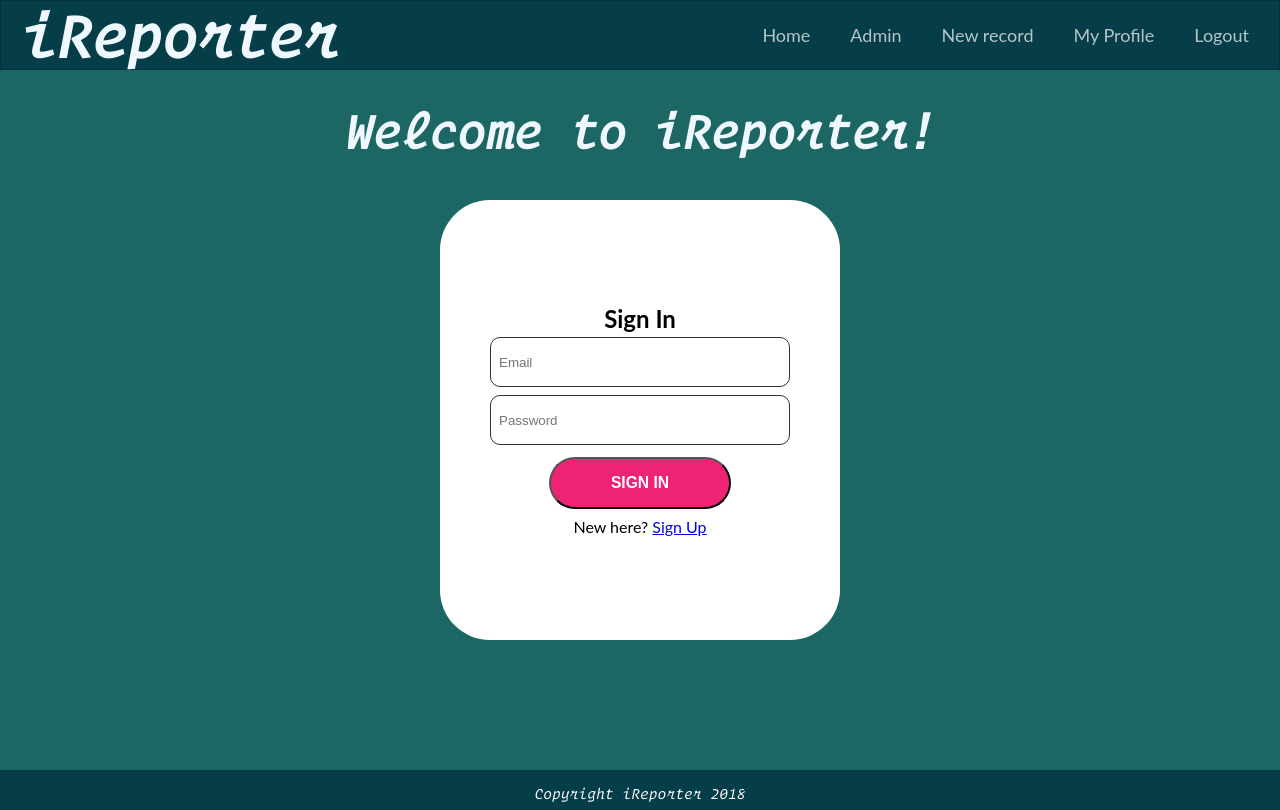
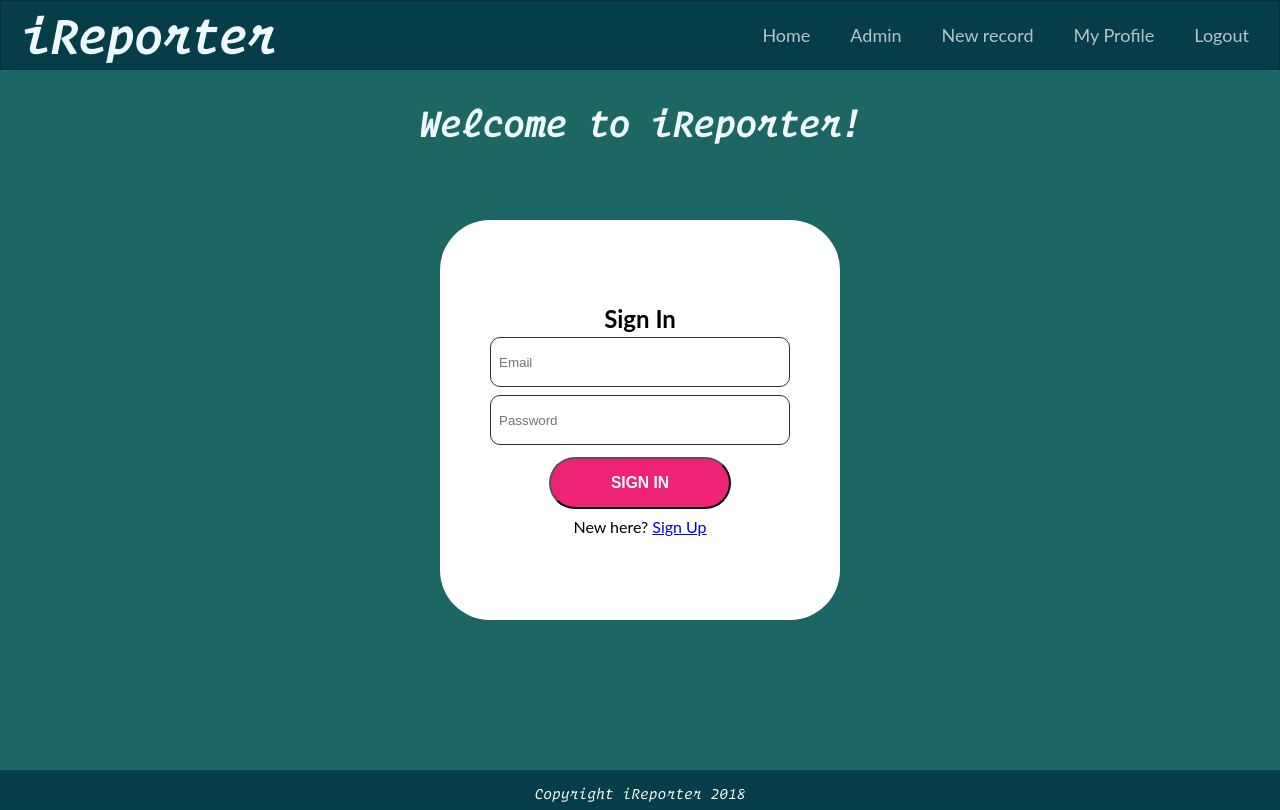
Before and after one commit to codinger41/iReporter, a website: page UI/sign-in.html in a window 1280 px wide. Drawn offline with Linux system fonts and the light colour scheme.

Commit message:
chore: remove extra space in signup/login screens

```diff
--- a/UI/css/styles.css
+++ b/UI/css/styles.css
@@ -59,7 +59,7 @@ footer {
   text-align: center;
   color: aliceblue;
   font-family: 'OperatorMono';
-  font-size: 5vw;
+  font-size: 4vw;
 }
 
 * {
@@ -174,7 +174,7 @@ footer {
   background-color:#ffffff;
   text-align: center;
   width: 400px;
-  height: 440px;
+  height: 400px;
   justify-content: center;
   border-radius: 50px
 }
@@ -220,7 +220,7 @@ input {
   text-align: center;
   color: aliceblue;
   font-family: 'OperatorMono';
-  font-size: 4vw;
+  font-size: 3vw;
 }
 
 .footer {
```
